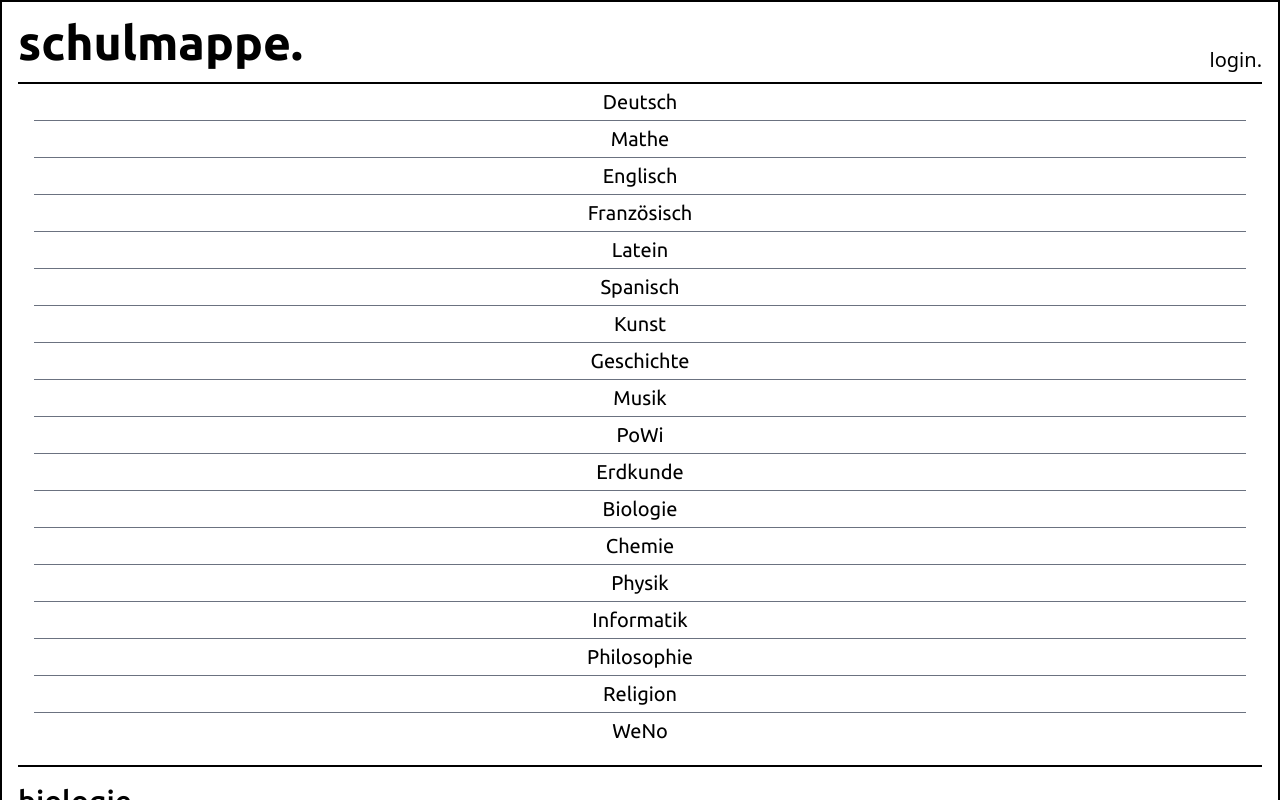
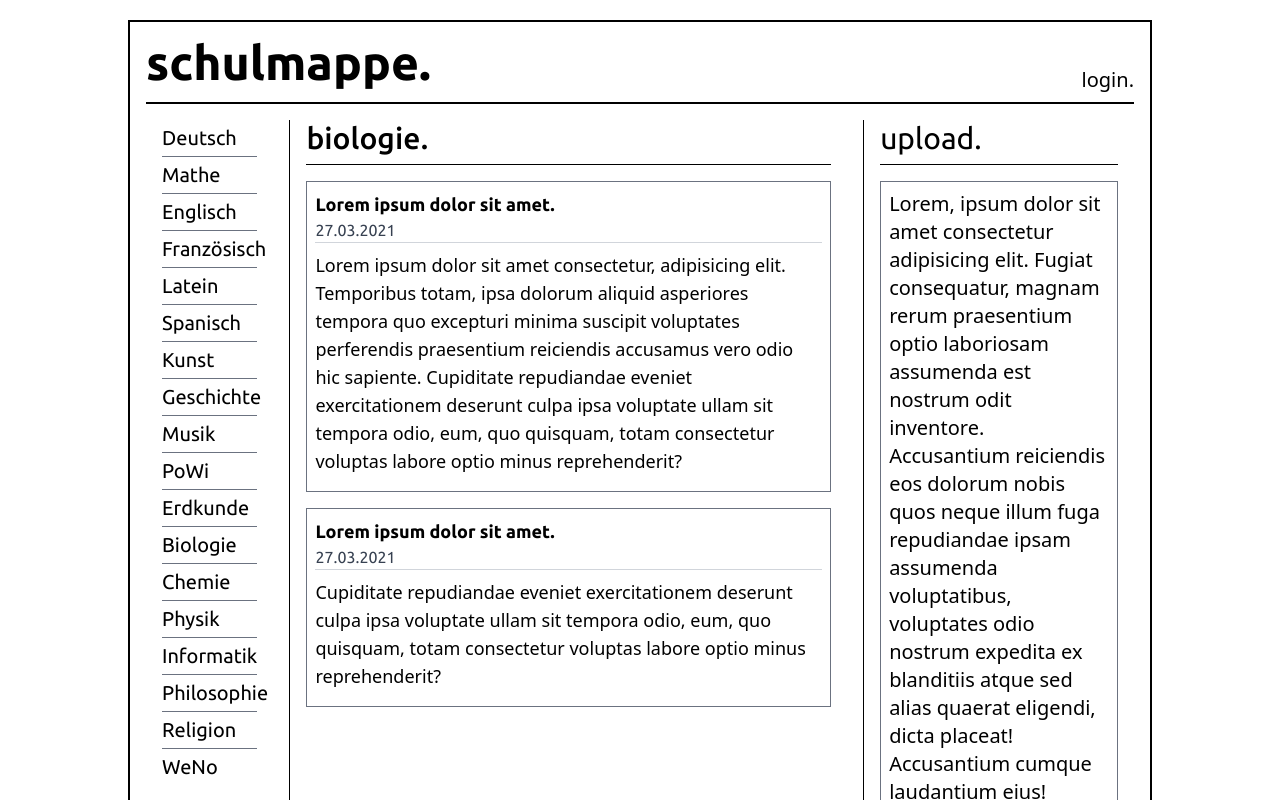
Before and after one commit to FortsetzungF/schulmappe-frontend, a Next.js app: page /faecher/biologie in a window 1280 px wide. Shown: the top 800 px of the page. Built offline with nearby package versions, Linux system fonts and the light colour scheme.

Commit message:
improve mobile layout

```diff
--- a/components/layout.js
+++ b/components/layout.js
@@ -10,17 +10,17 @@ export default function Layout({ children, home }) {
   return (
     <div className="dark:bg-black dark:text-white dark:border-white min-h-screen">
 
-      <div className="pt-0 2xl:pt-5">
+      <div className="pt-0 lg:pt-5">
         <Head>
           <title>schulmappe.</title>
         </Head>
       </div>
 
-      <div className="mb-2 2xl:mx-32 2xl:mb-5 border-2 border-black dark:border-white">
+      <div className="mb-2 xl:mx-32 lg:mx-6 xl:mb-5  border-2 border-black dark:border-white">
         <div className="p-4 divide-y-2 divide-black dark:divide-white">
           <header>
             <div className="relative">
-              <h1 className="text-4xl lg:text-5xl font-semibold font-ubuntu pb-4">
+              <h1 className="text-4xl xl:text-5xl font-semibold font-ubuntu pb-4">
                   <Link href="/news">
                     <a className="hover:text-red-700 transition-colors duration-500">
                       schulmappe.
@@ -38,21 +38,21 @@ export default function Layout({ children, home }) {
 
           </header>
           <main>
-            <div className="grid 2xl:grid-cols-7 gap-4 2xl:py-4 divide-y-2 2xl:divide-y-0 2xl:divide-x divide-black dark:divide-white">
+            <div className="grid lg:grid-cols-7 gap-4 lg:py-4 divide-y-2 lg:divide-y-0 lg:divide-x divide-black dark:divide-white">
               <div className="2xl:col-span-1 px-4">
                 <Menu />
               </div>
               {!home ? (
                 <>
-                  <div className="2xl:col-span-4 text-lg py-4 2xl:py-0 2xl:px-4">
+                  <div className="lg:col-span-4 text-lg py-4 lg:py-0 lg:px-4">
                     {children}
                   </div>
-                  <div className="2xl:col-span-2 text-xl py-4 2xl:py-0 2xl:px-4">
+                  <div className="lg:col-span-2 text-xl py-4 lg:py-0 lg:px-4">
                     <UploadForm />
                   </div>
                 </>
               ) : (
-                <div className="2xl:col-span-6 text-lg py-4 2xl:py-0 2xl:px-4">
+                <div className="lg:col-span-6 text-lg py-4 lg:py-0 lg:px-4">
                   {children}
                 </div>
               )}
--- a/components/menu.js
+++ b/components/menu.js
@@ -10,7 +10,7 @@ export default function Menu() {
   if (!data) return <div>loading faecher</div>
 
   return (
-    <div className="font-ubuntu text-center 2xl:text-left ">
+    <div className="font-ubuntu text-center lg:text-left ">
       <ul className="divide-y divide-gray-500 dark:divide-gray-500">
         {data.faecher.map((fach) =>
           <NavItem>{fach}</NavItem>
```
